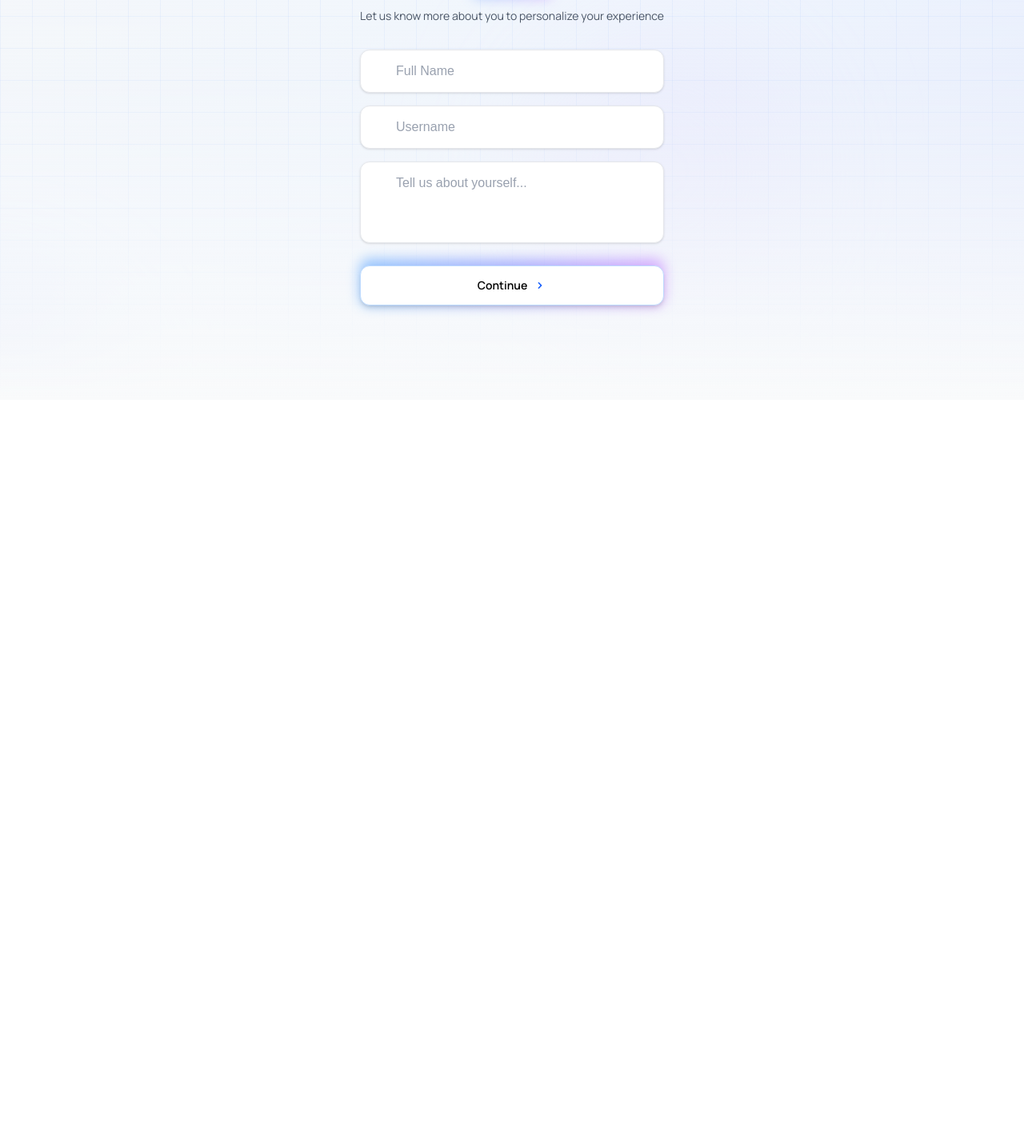
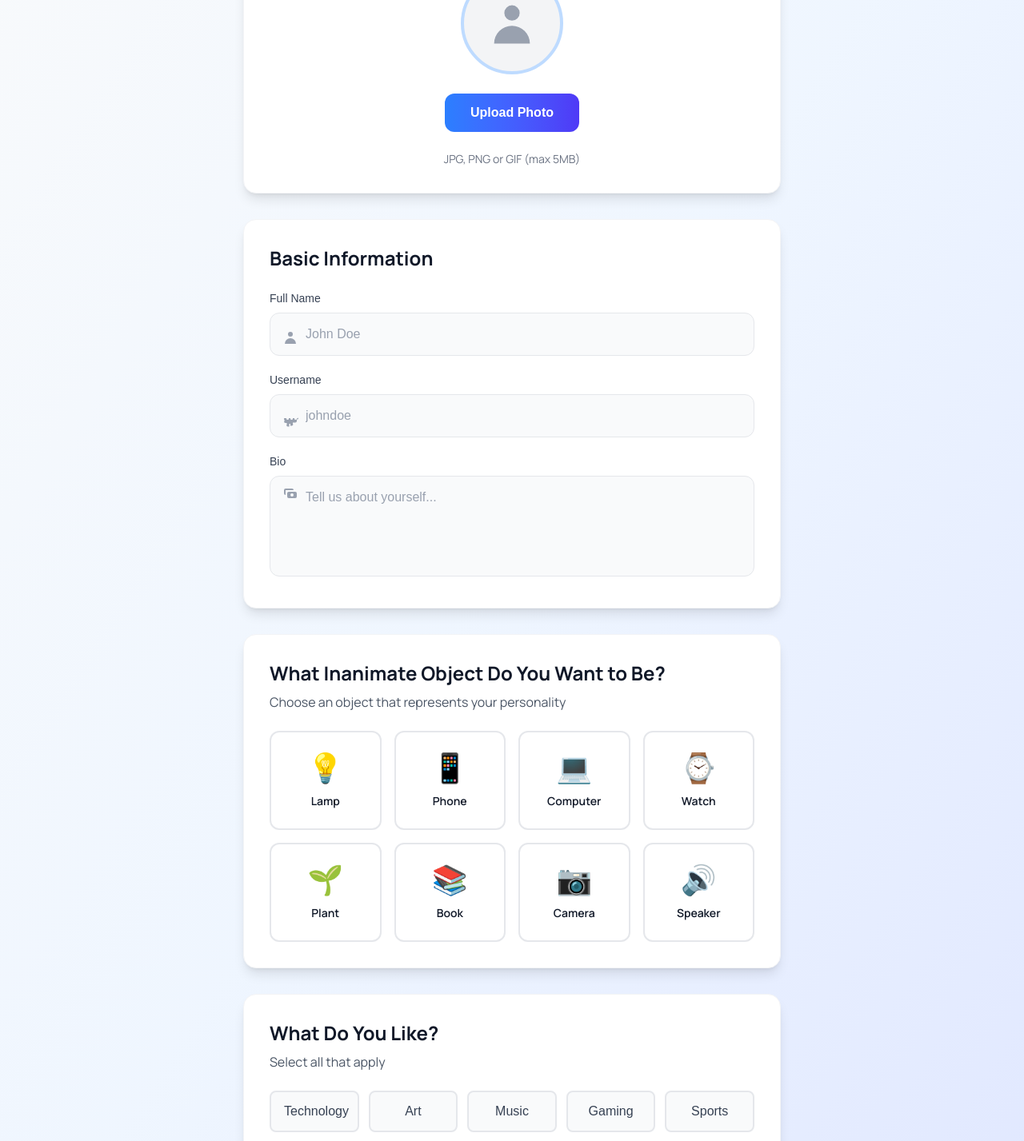
Before and after one commit to ariq09/sentient, a Next.js app: page /pickyourprofile in a window 1280 px wide. Shown: the part 300-1727 px from the top of the page at 80% size. Before the commit the page ends 800 px from the top, so only its background shows below. Built offline with nearby package versions, Linux system fonts and the light colour scheme.

Commit message:
ui tweaks

```diff
--- a/app/pickyourprofile/page.tsx
+++ b/app/pickyourprofile/page.tsx
@@ -1,16 +1,43 @@
 'use client'
 
-import { useState } from 'react'
-import AuthLayout from '@/app/components/AuthLayout'
+import { useState, useRef } from 'react'
+import Image from 'next/image'
 
 export default function PickYourProfilePage() {
+  const [photoPreview, setPhotoPreview] = useState<string | null>(null)
+  const [selectedObject, setSelectedObject] = useState<string>('')
+  const [selectedInterests, setSelectedInterests] = useState<string[]>([])
   const [formData, setFormData] = useState({
     fullName: '',
     username: '',
     bio: '',
   })
+  const [isLoading, setIsLoading] = useState(false)
+  const fileInputRef = useRef<HTMLInputElement>(null)
 
-  const [isLoading, setIsLoading] = useState(false)
+  const objectOptions = [
+    { id: 'lamp', name: 'Lamp', icon: '💡' },
+    { id: 'phone', name: 'Phone', icon: '📱' },
+    { id: 'computer', name: 'Computer', icon: '💻' },
+    { id: 'watch', name: 'Watch', icon: '⌚' },
+    { id: 'plant', name: 'Plant', icon: '🌱' },
+    { id: 'book', name: 'Book', icon: '📚' },
+    { id: 'camera', name: 'Camera', icon: '📷' },
+    { id: 'speaker', name: 'Speaker', icon: '🔊' },
+  ]
+
+  const interestOptions = [
+    'Technology',
+    'Art',
+    'Music',
+    'Gaming',
+    'Sports',
+    'Travel',
+    'Food',
+    'Fashion',
+    'Nature',
+    'Reading',
+  ]
 
   const handleChange = (e: React.ChangeEvent<HTMLInputElement | HTMLTextAreaElement>) => {
     const { name, value } = e.target
@@ -20,14 +47,37 @@ export default function PickYourProfilePage() {
     }))
   }
 
+  const handlePhotoChange = (e: React.ChangeEvent<HTMLInputElement>) => {
+    const file = e.target.files?.[0]
+    if (file) {
+      const reader = new FileReader()
+      reader.onloadend = () => {
+        setPhotoPreview(reader.result as string)
+      }
+      reader.readAsDataURL(file)
+    }
+  }
+
+  const toggleInterest = (interest: string) => {
+    setSelectedInterests((prev) =>
+      prev.includes(interest)
+        ? prev.filter((i) => i !== interest)
+        : [...prev, interest]
+    )
+  }
+
   const handleSubmit = async (e: React.FormEvent) => {
     e.preventDefault()
     setIsLoading(true)
 
     try {
-      // TODO: Add logic to save profile data
-      // Then redirect to /home
-      console.log('Profile data:', formData)
+      // TODO: Add logic to save profile data including photo, object, and interests
+      console.log('Profile data:', {
+        ...formData,
+        selectedObject,
+        selectedInterests,
+        photo: photoPreview,
+      })
       // window.location.href = '/home'
     } catch (error) {
       console.error('Error saving profile:', error)
@@ -37,22 +87,60 @@ export default function PickYourProfilePage() {
   }
 
   return (
-    <AuthLayout
-      title="Complete Your Profile"
-      subtitle={
-        <>
-          Let us know more about you to personalize your experience
-        </>
-      }
+    <div className="min-h-screen bg-gradient-to-br from-gray-50 via-blue-50 to-indigo-100 py-12 px-4 sm:px-6 lg:px-8">
+      <div className="max-w-2xl mx-auto">
+        {/* Header */}
+        <div className="mb-12">
+          <h1 className="text-4xl font-bold text-gray-900 mb-3">Complete Your Profile</h1>
+          <p className="text-lg text-gray-600">Let us know more about you to personalize your experience</p>
+        </div>
+
+        {/* Main Form */}
+        <form onSubmit={handleSubmit} className="space-y-8">
+          {/* Photo Upload Section */}
+          <div className="bg-white rounded-2xl p-8 shadow-lg border border-gray-100">
+            <h2 className="text-2xl font-bold text-gray-900 mb-6">Your Photo</h2>
+            <div className="flex flex-col items-center gap-6">
+              {/* Photo Preview */}
+              <div className="w-32 h-32 rounded-full overflow-hidden border-4 border-blue-200 bg-gray-100 flex items-center justify-center flex-shrink-0">
+                {photoPreview ? (
+                  <img src={photoPreview} alt="Profile" className="w-full h-full object-cover" />
+                ) : (
+                  <svg className="w-16 h-16 text-gray-400" fill="currentColor" viewBox="0 0 20 20">
+                    <path fillRule="evenodd" d="M10 9a3 3 0 100-6 3 3 0 000 6zm-7 9a7 7 0 1114 0H3z" clipRule="evenodd"></path>
+                  </svg>
+                )}
+              </div>
+
+              {/* Upload Button */}
+              <input
+                ref={fileInputRef}
+                type="file"
+                accept="image/*"
+                onChange={handlePhotoChange}
+                className="hidden"
+              />
+              <button
+                type="button"
+                onClick={() => fileInputRef.current?.click()}
+                className="px-8 py-3 bg-gradient-to-r from-blue-500 to-indigo-600 text-white font-semibold rounded-xl hover:shadow-lg transition-all duration-300"
               >
-      <form className="mt-8 space-y-5 group" onSubmit={handleSubmit}>
-        <div className="space-y-4">
+                Upload Photo
+              </button>
+              <p className="text-sm text-gray-500">JPG, PNG or GIF (max 5MB)</p>
+            </div>
+          </div>
+
+          {/* Basic Info Section */}
+          <div className="bg-white rounded-2xl p-8 shadow-lg border border-gray-100">
+            <h2 className="text-2xl font-bold text-gray-900 mb-6">Basic Information</h2>
+            <div className="space-y-5">
               <div className="relative">
-            <label htmlFor="fullName" className="sr-only">
+                <label htmlFor="fullName" className="block text-sm font-medium text-gray-700 mb-2">
                   Full Name
                 </label>
-            <div className="absolute inset-y-0 left-0 pl-4 flex items-center pointer-events-none">
-              <svg className="w-5 h-5 text-gray-400 group-focus-within:text-blue-600 transition-colors" fill="currentColor" viewBox="0 0 20 20">
+                <div className="absolute inset-y-0 left-4 top-9 flex items-center pointer-events-none">
+                  <svg className="w-5 h-5 text-gray-400" fill="currentColor" viewBox="0 0 20 20">
                     <path fillRule="evenodd" d="M10 9a3 3 0 100-6 3 3 0 000 6zm-7 9a7 7 0 1114 0H3z" clipRule="evenodd"></path>
                   </svg>
                 </div>
@@ -63,17 +151,17 @@ export default function PickYourProfilePage() {
                   value={formData.fullName}
                   onChange={handleChange}
                   required
-              className="relative block w-full px-4 py-3.5 pl-11 rounded-xl bg-white border border-gray-200 text-gray-900 placeholder:text-gray-400 focus:outline-none focus:ring-2 focus:ring-offset-0 focus:ring-blue-500 focus:border-transparent transition-all duration-300 shadow-sm hover:border-gray-300"
-              placeholder="Full Name"
+                  className="w-full px-4 py-3.5 pl-11 rounded-xl bg-gray-50 border border-gray-200 text-gray-900 placeholder:text-gray-400 focus:outline-none focus:ring-2 focus:ring-offset-0 focus:ring-blue-500 focus:border-transparent transition-all duration-300"
+                  placeholder="John Doe"
                 />
               </div>
 
               <div className="relative">
-            <label htmlFor="username" className="sr-only">
+                <label htmlFor="username" className="block text-sm font-medium text-gray-700 mb-2">
                   Username
                 </label>
-            <div className="absolute inset-y-0 left-0 pl-4 flex items-center pointer-events-none">
-              <svg className="w-5 h-5 text-gray-400 group-focus-within:text-blue-600 transition-colors" fill="currentColor" viewBox="0 0 20 20">
+                <div className="absolute inset-y-0 left-4 top-9 flex items-center pointer-events-none">
+                  <svg className="w-5 h-5 text-gray-400" fill="currentColor" viewBox="0 0 20 20">
                     <path d="M18 9.5a1.5 1.5 0 11-3 0v-.5h-2v.5a1.5 1.5 0 11-3 0v-.5H8v.5a1.5 1.5 0 11-3 0v-.5H2v.5A1.5 1.5 0 012 11h.5v2H2a2 2 0 002 2h1.5v2.5H5a2 2 0 002 2h1.5V16H10v2.5h1.5a2 2 0 002-2h-.5v-2H16a2 2 0 002-2v-2h.5a1.5 1.5 0 001.5-1.5v-.5z"></path>
                   </svg>
                 </div>
@@ -84,16 +172,16 @@ export default function PickYourProfilePage() {
                   value={formData.username}
                   onChange={handleChange}
                   required
-              className="relative block w-full px-4 py-3.5 pl-11 rounded-xl bg-white border border-gray-200 text-gray-900 placeholder:text-gray-400 focus:outline-none focus:ring-2 focus:ring-offset-0 focus:ring-blue-500 focus:border-transparent transition-all duration-300 shadow-sm hover:border-gray-300"
-              placeholder="Username"
+                  className="w-full px-4 py-3.5 pl-11 rounded-xl bg-gray-50 border border-gray-200 text-gray-900 placeholder:text-gray-400 focus:outline-none focus:ring-2 focus:ring-offset-0 focus:ring-blue-500 focus:border-transparent transition-all duration-300"
+                  placeholder="johndoe"
                 />
               </div>
 
               <div className="relative">
-            <label htmlFor="bio" className="sr-only">
+                <label htmlFor="bio" className="block text-sm font-medium text-gray-700 mb-2">
                   Bio
                 </label>
-            <div className="absolute top-4 left-0 pl-4 flex items-start pointer-events-none">
+                <div className="absolute top-10 left-4 flex items-start pointer-events-none">
                   <svg className="w-5 h-5 text-gray-400" fill="currentColor" viewBox="0 0 20 20">
                     <path fillRule="evenodd" d="M4 4a2 2 0 00-2 2v4a2 2 0 002 2V6h10a2 2 0 00-2-2H4zm2 6a2 2 0 012-2h8a2 2 0 012 2v4a2 2 0 01-2 2H8a2 2 0 01-2-2v-4zm6 4a2 2 0 100-4 2 2 0 000 4z" clipRule="evenodd"></path>
                   </svg>
@@ -103,29 +191,77 @@ export default function PickYourProfilePage() {
                   name="bio"
                   value={formData.bio}
                   onChange={handleChange}
-              rows={3}
-              className="relative block w-full px-4 py-3.5 pl-11 rounded-xl bg-white border border-gray-200 text-gray-900 placeholder:text-gray-400 focus:outline-none focus:ring-2 focus:ring-offset-0 focus:ring-blue-500 focus:border-transparent transition-all duration-300 shadow-sm hover:border-gray-300 resize-none"
+                  rows={4}
+                  className="w-full px-4 py-3.5 pl-11 rounded-xl bg-gray-50 border border-gray-200 text-gray-900 placeholder:text-gray-400 focus:outline-none focus:ring-2 focus:ring-offset-0 focus:ring-blue-500 focus:border-transparent transition-all duration-300 resize-none"
                   placeholder="Tell us about yourself..."
                 />
               </div>
             </div>
+          </div>
 
-        <div className="relative pt-2">
-          <div className="absolute inset-0 bg-gradient-to-r from-blue-400 via-indigo-400 to-purple-400 rounded-xl blur opacity-60 group-hover:opacity-80 transition-all duration-300"></div>
+          {/* Choose Object Section */}
+          <div className="bg-white rounded-2xl p-8 shadow-lg border border-gray-100">
+            <h2 className="text-2xl font-bold text-gray-900 mb-2">What Inanimate Object Do You Want to Be?</h2>
+            <p className="text-gray-600 mb-6">Choose an object that represents your personality</p>
+            <div className="grid grid-cols-2 sm:grid-cols-4 gap-4">
+              {objectOptions.map((obj) => (
+                <button
+                  key={obj.id}
+                  type="button"
+                  onClick={() => setSelectedObject(obj.id)}
+                  className={`p-6 rounded-xl border-2 transition-all duration-300 flex flex-col items-center gap-3 ${
+                    selectedObject === obj.id
+                      ? 'border-blue-500 bg-blue-50 shadow-lg'
+                      : 'border-gray-200 bg-white hover:border-gray-300'
+                  }`}
+                >
+                  <span className="text-4xl">{obj.icon}</span>
+                  <span className="text-sm font-semibold text-gray-900">{obj.name}</span>
+                </button>
+              ))}
+            </div>
+          </div>
+
+          {/* Interests Section */}
+          <div className="bg-white rounded-2xl p-8 shadow-lg border border-gray-100">
+            <h2 className="text-2xl font-bold text-gray-900 mb-2">What Do You Like?</h2>
+            <p className="text-gray-600 mb-6">Select all that apply</p>
+            <div className="grid grid-cols-2 sm:grid-cols-5 gap-3">
+              {interestOptions.map((interest) => (
+                <button
+                  key={interest}
+                  type="button"
+                  onClick={() => toggleInterest(interest)}
+                  className={`px-4 py-3 rounded-lg border-2 font-medium transition-all duration-300 text-center ${
+                    selectedInterests.includes(interest)
+                      ? 'border-blue-500 bg-blue-100 text-blue-900'
+                      : 'border-gray-200 bg-gray-50 text-gray-700 hover:border-gray-300'
+                  }`}
+                >
+                  {interest}
+                </button>
+              ))}
+            </div>
+          </div>
+
+          {/* Submit Button */}
+          <div className="relative">
+            <div className="absolute inset-0 bg-gradient-to-r from-blue-400 via-indigo-400 to-purple-400 rounded-xl blur opacity-60"></div>
             <button
               type="submit"
               disabled={isLoading}
-            className="relative w-full px-4 py-3.5 rounded-xl bg-white text-blue-600 font-semibold text-sm shadow-md hover:shadow-lg transition-all duration-300 flex items-center justify-center gap-2 group/btn border border-blue-200 disabled:opacity-50 disabled:cursor-not-allowed"
+              className="relative w-full px-4 py-4 rounded-xl bg-white text-blue-600 font-bold text-lg shadow-lg hover:shadow-xl transition-all duration-300 flex items-center justify-center gap-2 disabled:opacity-50 disabled:cursor-not-allowed border border-blue-200"
             >
-            <span className="relative z-10 text-black">
-              {isLoading ? 'Saving...' : 'Continue'}
+              <span className="text-black">
+                {isLoading ? 'Saving Your Profile...' : 'Complete Profile & Continue'}
               </span>
-            <svg className="w-4 h-4 relative z-10 group-hover/btn:translate-x-1 transition-transform" fill="currentColor" viewBox="0 0 20 20">
+              <svg className="w-5 h-5 group-hover:translate-x-1 transition-transform" fill="currentColor" viewBox="0 0 20 20">
                 <path fillRule="evenodd" d="M7.293 14.707a1 1 0 010-1.414L10.586 10 7.293 6.707a1 1 0 011.414-1.414l4 4a1 1 0 010 1.414l-4 4a1 1 0 01-1.414 0z" clipRule="evenodd"></path>
               </svg>
             </button>
           </div>
         </form>
-    </AuthLayout>
+      </div>
+    </div>
   )
 }
```
Lines whose indentation alone changed are shown as unchanged.
